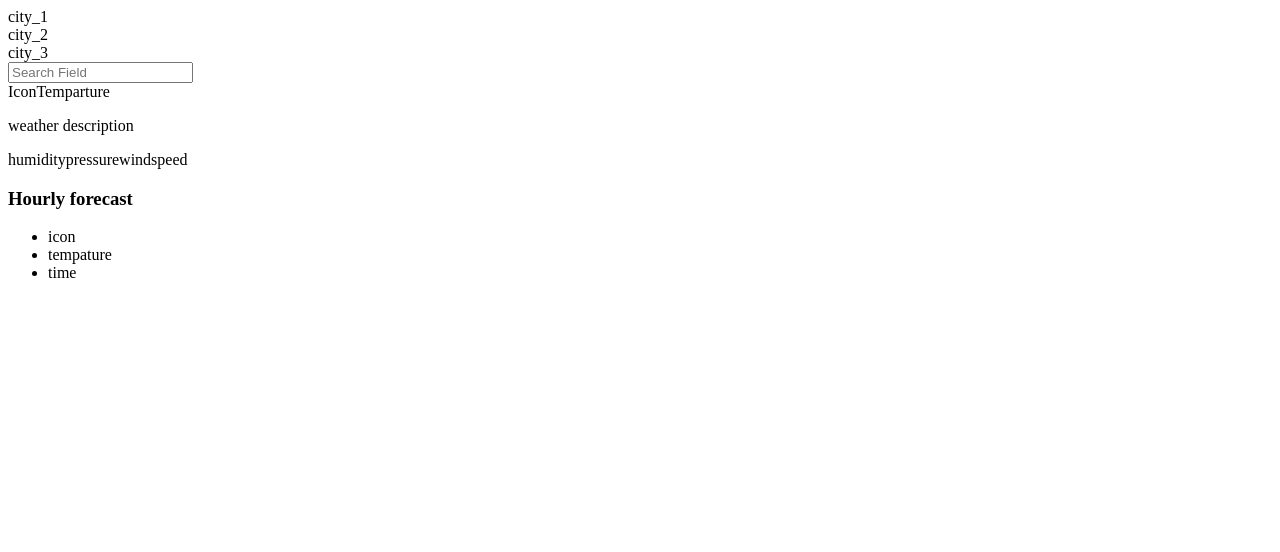
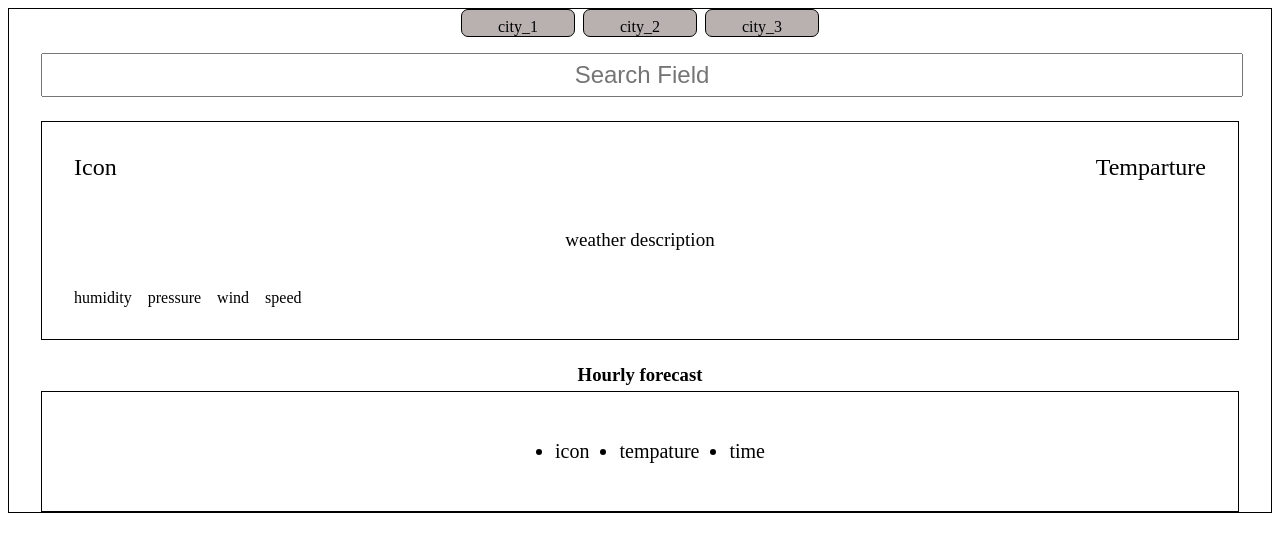
Before and after one commit to rodercode/weather-app, a Vue app: page / in a window 1280 px wide. Shown: the top 552 px of the page. Built offline with nearby package versions, Linux system fonts and the light colour scheme.

Commit message:
add styling to weather app

```diff
--- a/src/App.vue
+++ b/src/App.vue
@@ -44,6 +44,81 @@ export default defineComponent({
 </script>
 
 <style>
+body,
+.container-weather-data,
+.container-hourly-forecast,
+.box-city {
+  border: 1px solid black;
+}
 
+.box-city,
+.search-field {
+  margin-bottom: 1em;
+}
 
+.container-main {
+  padding-left: 2em;
+  padding-right: 2em;
+}
+.section-history {
+  display: flex;
+  justify-content: center;
+  gap: 0.5em;
+}
+
+.box-city {
+  padding: 0.5em 2.25em 0 2.25em;
+  background-color: rgb(185, 176, 176);
+  border-radius: 7px;
+}
+
+.search-field {
+  width: 100%;
+
+  font-size: 24px;
+  padding: 0.25em 0;
+  text-align: center;
+}
+.container-weather-data {
+  padding: 2em;
+  margin-bottom: 1.5em;
+}
+.section-temp {
+  display: flex;
+  justify-content: space-between;
+
+  margin-bottom: 3em;
+}
+.temp-icon,
+.temp-data {
+  font-size: 24px;
+}
+.paragraph-weather-info {
+  text-align: center;
+  margin-bottom: 2em;
+  font-size: 19px;
+}
+
+.section-additonal-weather-info {
+  display: flex;
+  gap: 1em;
+}
+
+.subtitle-hourly-forecast {
+  text-align: center;
+  margin-bottom: 0.25em;
+}
+
+.container-hourly-forecast {
+  padding: 2em;
+}
+.list-hourly-forecast {
+  display: flex;
+  justify-content: center;
+  gap: 30px;
+}
+
+.item-hourly-forecast {
+  font-size: 20px;
+}
 </style>
```
